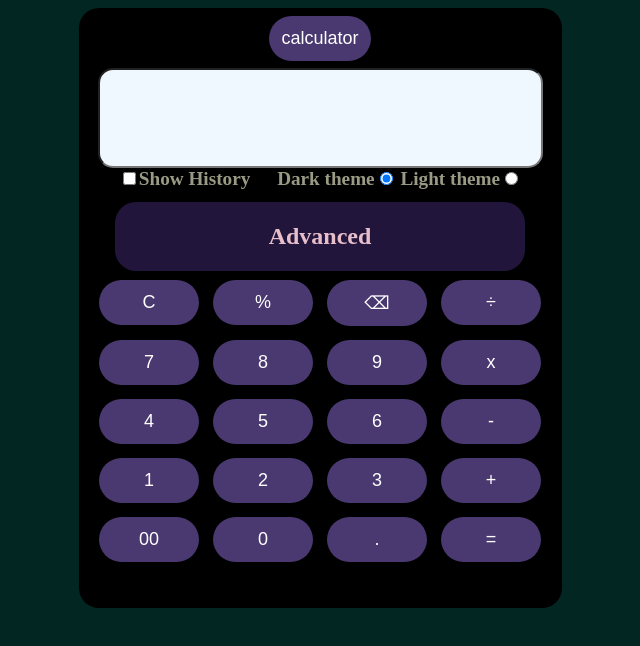
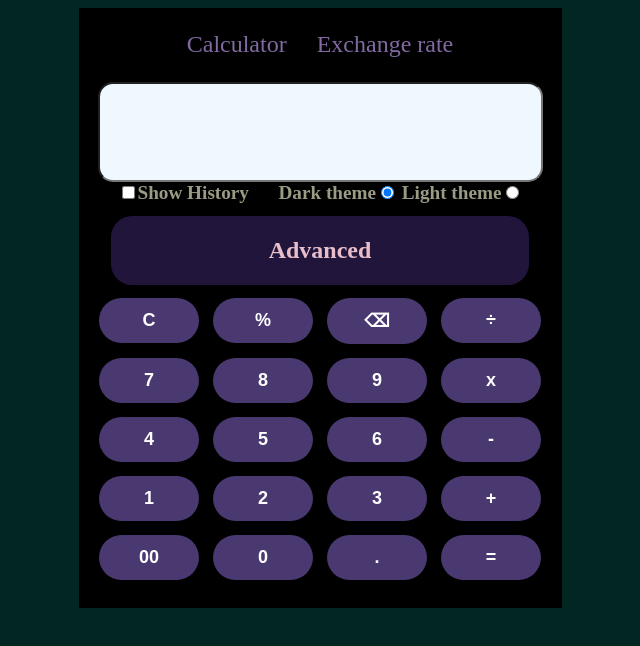
Before and after one commit to chiruteja135/adv_cal, a React (Create React App) app: page / in a window 1280 px wide. Shown: the top 646 px of the page, without its empty margins (320-960 px from the left). Built offline with nearby package versions, Linux system fonts and the light colour scheme.

Commit message:
Final release

```diff
--- a/package.json
+++ b/package.json
@@ -11,6 +11,7 @@
     "react": "^18.2.0",
     "react-dom": "^18.2.0",
     "react-responsive": "^9.0.2",
+    "react-router-dom": "^6.15.0",
     "react-scripts": "^5.0.1",
     "web-vitals": "^2.1.4"
   },
--- a/src/App.css
+++ b/src/App.css
@@ -39,10 +39,9 @@
   }
 }
 .container {
-  height: 500 px;
+  height: 450 px;
   width: 483px;
   color: rgb(0, 0, 0);
-  border-radius: 20px;
   align-items: center;
   justify-items: center;
   justify-content: center;
@@ -51,6 +50,29 @@
   padding: 1px;
   flex: auto;
 
+}
+.navComp{
+  padding-top: 22px;
+  height: 73px;
+  justify-content: center;
+  text-align: center;
+  display:inline-block;
+}
+.navLabel{
+  margin: 5px;
+  padding: 10px;
+  color: rgb(130, 105, 162);
+  font-size: x-large;
+  font-weight: 200;
+  cursor: pointer;
+}
+.navLabel:hover{
+  text-decoration: underline;
+  /* background-color: #9a9a85; */
+  border-radius: 10px;
+  text-decoration-color:green;
+  text-decoration-thickness: 3px;
+  text-underline-offset: 5px
 }
 .display {
   height: 100px;
@@ -85,12 +107,13 @@
   justify-content: center;
   text-align: justify;
   margin-top: 2px;
+  padding: 4px;
 }
 
 button {
   color: rgb(255, 255, 255);
   background-color: rgba(88, 68, 132, 0.852);
-  font-weight: lighter;
+  font-weight:600;
   font-size: large;
   border-radius: 25px;
   border-style: none;
@@ -229,3 +252,33 @@ label{
   border: none;
   margin-top: 10px;
 }
+
+.result{
+  margin: 5px;
+  padding:5px;
+  font-size: large;
+  font-weight: bold;
+  color: green;
+  font-family: Georgia, 'Times New Roman', Times, serif;
+}
+
+.ccinput{
+  border-radius: 10px;
+  height: 35px;
+  font-size: large;
+  font-weight: bold;
+  font-family:Verdana, Geneva, Tahoma, sans-serif;
+
+}
+.fromandtoinput{
+  border-radius: 10px;
+  height: 35px;
+  font-family: Georgia, 'Times New Roman', Times, serif;
+  font-size: large;
+  font-weight: bold;
+  font-family:Verdana, Geneva, Tahoma, sans-serif;
+
+}
+.currencyConverter{
+  height: 487px;
+}
--- a/src/App.js
+++ b/src/App.js
@@ -6,13 +6,16 @@ import Theme from "./theme";
 import Keypad from "./keypad";
 import Advanced from "./advanced";
 import "./App.css";
-import * as math from "mathjs";
+import CurrencyConverter from "./exchange_rate";
+// import * as math from "mathjs";
 
 
 function App() {
   const [input, setInput] = useState("");
   const [theme, setTheme] = useState("dark");
   const [calculations, setCalculations] = useState([]);
+  const [currentPage, setCurrentPage] = useState('calculator');
+
   const handleThemeChange = (selectedTheme) => {
     setTheme(selectedTheme);
   };
@@ -23,21 +26,31 @@ function App() {
     setCalculations([]);
   };
 
-
+    let mainContent;
+  if (currentPage === 'calculator') {
+    mainContent = (
+      <>
+        <Display input={input} theme={theme}/>
+        <div className="" style={{ display: "flex", justifyContent: "space-evenly" }}>
+          <History calculations={calculations} clearHistory={clearHistory} />
+          <Theme theme={theme} onThemeChange={handleThemeChange}/>
+        </div>
+        <Advanced setInput={setInput} input={input} theme={theme}/>
+        <Keypad setInput={setInput} input={input} theme={theme} addToCalculations={addToCalculations} />
+      </>
+    );
+  } else if (currentPage === 'exchange_rate') {
+    mainContent = <CurrencyConverter theme={theme} onThemeChange={handleThemeChange}/>;
+  }
 
   return (
     <>
       <center>
-        <div className="container" >
-        <div className={theme === "light" ? 'light' : 'dark'}>
-          <Navbar theme={theme}/>
-          <Display input={input} theme={theme}/>
-          <div className=""  style={{ display: "flex", justifyContent: "space-evenly" }}>
-          <History calculations={calculations} clearHistory={clearHistory} />
-            <Theme theme={theme} onThemeChange={handleThemeChange}/>
-          </div>
-          <Advanced setInput={setInput} input={input} theme={theme}/>
-          <Keypad setInput={setInput} input={input} theme={theme} addToCalculations={addToCalculations} />
+        <div className="container">
+          <div className={theme === "light" ? 'light' : 'dark'}>
+            <Navbar theme={theme} setCurrentPage={setCurrentPage}/>
+            {/* <Theme theme={theme} onThemeChange={handleThemeChange}/> */}
+            {mainContent}
           </div>
         </div>
       </center>
@@ -45,4 +58,6 @@ function App() {
   );
 }
 
+
+
 export default App;
--- a/src/exchange_rate.js
+++ b/src/exchange_rate.js
@@ -1,9 +1,70 @@
-import React from 'react'
+import React, { useState, useEffect } from 'react';
 
-function exchange_rate() {
+const CurrencyConverter = ({ theme }) => {
+  const [exchangeRates, setExchangeRates] = useState({});
+  const [amount, setAmount] = useState(1);
+  const [sourceCurrency, setSourceCurrency] = useState('USD');
+  const [targetCurrency, setTargetCurrency] = useState('INR');
+
+  useEffect(() => {
+    const appId = '731ff1c1a95843aab188529da2da9054';
+
+    fetch(`https://openexchangerates.org/api/latest.json?app_id=${appId}`)
+      .then(response => response.json())
+      .then(data => {
+        if (data.rates) {
+          setExchangeRates(data.rates);
+        } else {
+          console.error("Error fetching exchange rates:", data.error);
+        }
+      })
+      .catch(error => {
+        console.error("Error fetching exchange rates:", error);
+      });
+  }, []);
+
+  const handleAmountChange = event => {
+    const newAmount = parseFloat(event.target.value);
+    setAmount(newAmount || 0); // Ensure it's a valid number
+  };
+
+  const handleSourceCurrencyChange = event => {
+    setSourceCurrency(event.target.value);
+  };
+
+  const handleTargetCurrencyChange = event => {
+    setTargetCurrency(event.target.value);
+  };
+
+  const convertedAmount = (amount * exchangeRates[targetCurrency]) / exchangeRates[sourceCurrency];
+
   return (
-    <div>exchange_rate </div>
-  )
-}
+    <div className={`currencyConverter ${theme === 'light' ? 'light' : 'dark'}`}>
+      <h1>Currency Converter</h1>
+      <div>
+        <input className='ccinput' type="number" value={amount} onChange={handleAmountChange} />{' '}
+        <select className='fromandtoinput' value={sourceCurrency} onChange={handleSourceCurrencyChange}>
+          {Object.keys(exchangeRates).map(currency => (
+            <option key={currency} value={currency}>
+              {currency}
+            </option>
+          ))}
+        </select>
+        <span>to</span>
+        <select className='fromandtoinput' value={targetCurrency} onChange={handleTargetCurrencyChange}>
+          {Object.keys(exchangeRates).map(currency => (
+            <option key={currency} value={currency}>
+              {currency}
+            </option>
+          ))}
+        </select>
+      </div>
+      <div className='result'>
+        {amount.toFixed(2)} {sourceCurrency} is approximately{' '}
+        {convertedAmount.toFixed(2)} {targetCurrency}
+      </div>
+    </div>
+  );
+};
 
-export default exchange_rate
+export default CurrencyConverter;
--- a/src/keypad.js
+++ b/src/keypad.js
@@ -3,6 +3,7 @@ import * as math from "mathjs";
 
 function Keypad({ setInput, input, theme, addToCalculations }) {
   useEffect(() => {
+
     const handleKeyPress = (event) => {
       const key = event.key;
       if (key.startsWith("F")) {
--- a/src/navbar.js
+++ b/src/navbar.js
@@ -1,12 +1,22 @@
 import React from 'react';
 import "./App.css";
+// import CurrencyConverter from "./exchange_rate.js";
 
-function Navbar({ theme }) {
+function Navbar({ theme,setCurrentPage }) {
   return (
-    <div className={theme === "light" ? 'light' : 'dark'}>
-      <button className='button'>calculator</button>
-      {/* <button className='button'>Exchange rate</button> */}
-      {/* <button className='button'>Unit conversion</button> */}
+    <div className={`navComp ${theme === "light" ? 'light' : 'dark'}`}>
+      <label className='navLabel' onClick={() => setCurrentPage('calculator')}>
+        Calculator
+      </label>
+      <label className='navLabel' onClick={() => setCurrentPage('exchange_rate')}>
+        Exchange rate
+      </label>
+      {/* <label className='navLabel' onClick={() => setCurrentPage('unit_conversion')}>
+        Converter
+      </label> */}
+      {/* <label className='navLabel'>Calculator</label> */}
+      {/* <label className='navLabel'><a style={{ textDecoration: 'none',color:'inherit' }} href='./exchange_rate'>Exchange rate</a></label> */}
+      {/* <label className='navLabel'><a style={{ textDecoration: 'none',color:'inherit' }} href='./exchange_rate'>Unit conversion</a></label> */}
     </div>
   );
 }
```
Also changed, not shown: 1 other file (tests, documents, lock files or other folders).
